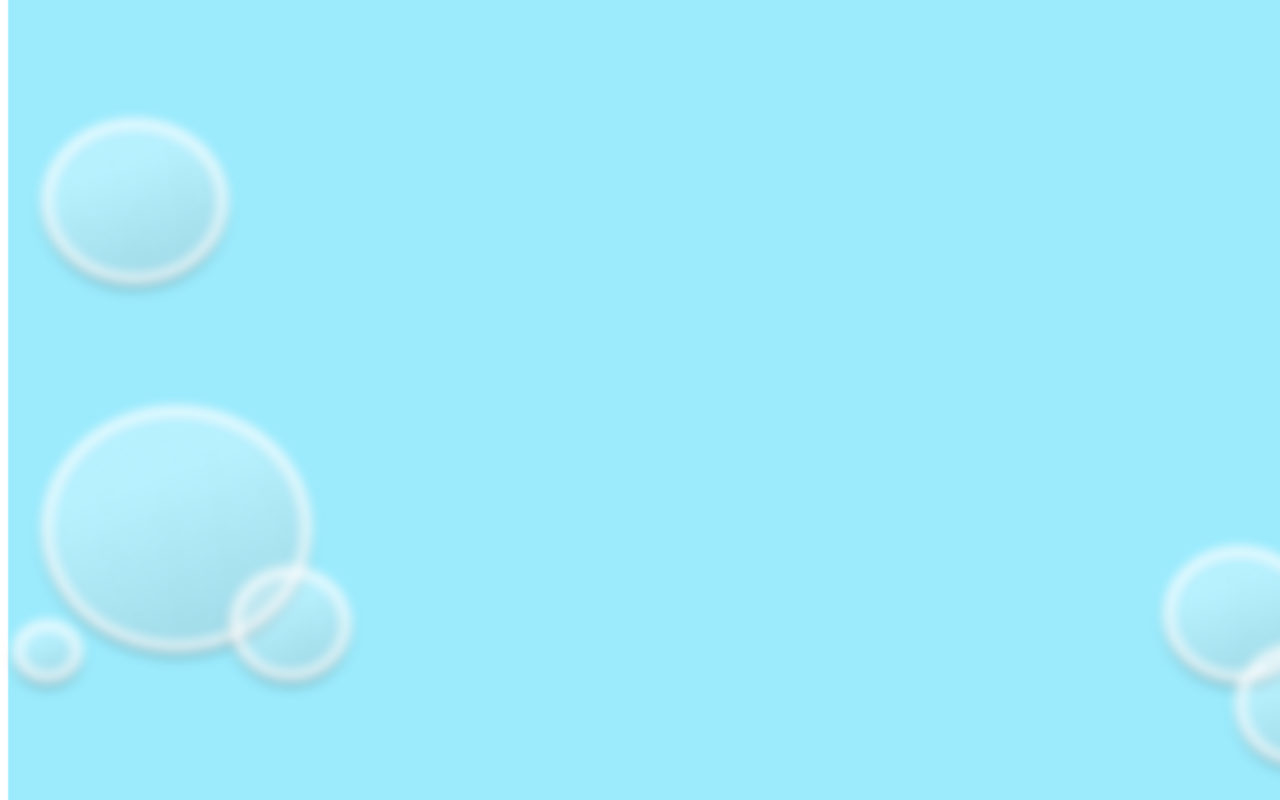
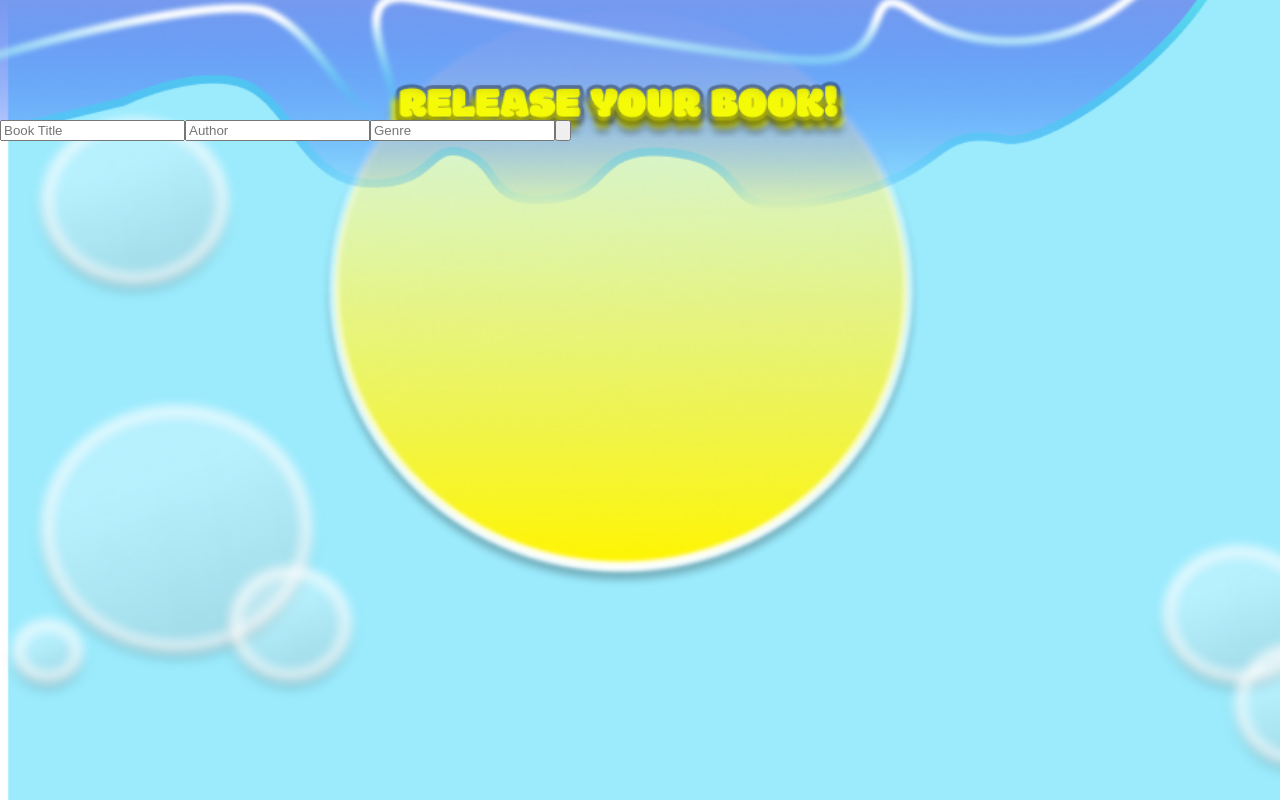
Before and after one commit to C-Marfil/book-exchange-FE, a React (Create React App) app: page /release in a window 1280 px wide. Before the commit this address had no page. Built offline with nearby package versions, Linux system fonts and the light colour scheme.

Commit message:
started building the form

```diff
--- a/src/App.js
+++ b/src/App.js
@@ -1,13 +1,23 @@
-import React from "react";
+import React, { useState } from "react";
 import "./App.css";
 import { Route, Routes } from "react-router";
 import Welcome from "./Welcome";
+import Release from "./components/Release";
 
 const App = () => {
+  const [error, setError] = useState("");
+
   return (
     <div className="App">
       <Routes>
-        <Route path="/" element={<Welcome />} />
+        <Route
+          path="/"
+          element={<Welcome error={error} setError={setError} />}
+        />
+        <Route
+          path="/release"
+          element={<Release error={error} setError={setError} />}
+        />
       </Routes>
     </div>
   );
--- a/src/PageTitle.jsx
+++ b/src/PageTitle.jsx
@@ -1,16 +1,34 @@
 import React from "react";
 import "./page-title.css";
+import { useLocation } from "react-router";
 
 const PageTitle = () => {
+  const { pathname } = useLocation();
+  const titleRender = pathname === "/release";
   return (
     <div>
       <div className="sea">
-        <img className="sun" src="../assets/Ellipse 11sun.png" alt="sun" />
         <img
-          className="title"
-          src="../assets/Group 1title.png"
-          alt="find your next read!"
+          className={titleRender ? "bigsun" : "sun"}
+          src="../assets/Ellipse 11sun.png"
+          alt="sun"
         />
+
+        {titleRender && (
+          <img
+            className="title"
+            src="../assets/Group 1title2.png"
+            alt="release your book!"
+          />
+        )}
+
+        {!titleRender && (
+          <img
+            className="title"
+            src="../assets/Group 1title.png"
+            alt="find your next read!"
+          />
+        )}
 
         <img
           className="sea-wave"
--- /dev/null
+++ b/src/components/Release.jsx
@@ -0,0 +1,45 @@
+import React, { useState } from "react";
+import axios from "axios";
+import PageTitle from "../PageTitle";
+import "./release.css";
+
+const Release = ({ setError }) => {
+  const [author, setAuthor] = useState("");
+
+  const handleSearch = async (e) => {
+    try {
+      const model = e.target.id;
+      const options = {
+        authors: "author",
+        books: "book",
+      };
+      const response = await axios.get(
+        `http://localhost:3000/${model}/${options[model]}/`
+      );
+      setAuthor(response.data);
+      console.log(response.data);
+    } catch (err) {
+      setError(err.message);
+    }
+  };
+
+  return (
+    <div>
+      <form className="form">
+        <input type="text" placeholder="Book Title" />
+        <input
+          type="text"
+          id="authors"
+          placeholder="Author"
+          onChange={() => handleSearch()}
+        />
+        <input type="text" className="text-field" placeholder="Genre" />
+
+        <button type="submit" className="done" aria-label="done" />
+      </form>
+      <PageTitle />
+    </div>
+  );
+};
+
+export default Release;
--- a/src/components/ReleaseLink.jsx
+++ b/src/components/ReleaseLink.jsx
@@ -2,10 +2,10 @@ import React from "react";
 import { Link } from "react-router-dom";
 import "./release-link.css";
 
-const ReleaseLink = () => {
+const ReleaseLink = ({ setRel }) => {
   return (
     <div>
-      <Link to="/release">
+      <Link to="/release" onClick={() => setRel(true)}>
         <img
           className="release"
           src="../../assets/Group 2orrelease.png"
--- /dev/null
+++ b/src/components/release.css
@@ -0,0 +1,7 @@
+.form {
+    display: flex;
+    position: absolute;
+    margin-top: 15vh;
+    z-index: 5;
+
+}
--- a/src/page-title.css
+++ b/src/page-title.css
@@ -9,6 +9,12 @@
   z-index: 3;
 }
 
+.bigsun {
+    position: absolute;
+    width: 47vw;
+    margin-left: 25vw;
+    z-index: 1;
+}
 
 .sun {
   position: absolute;
```
Also changed, not shown: public/assets/Group 1title2.png (added).
